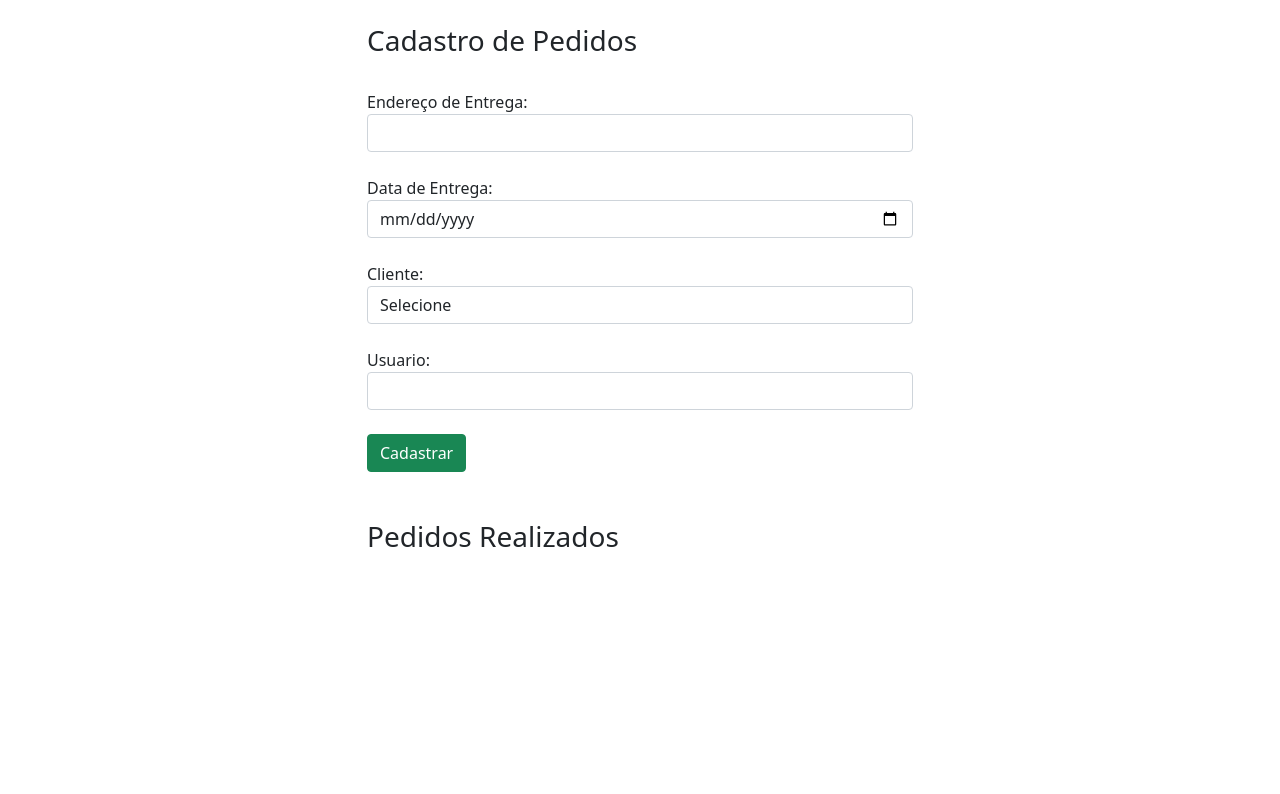
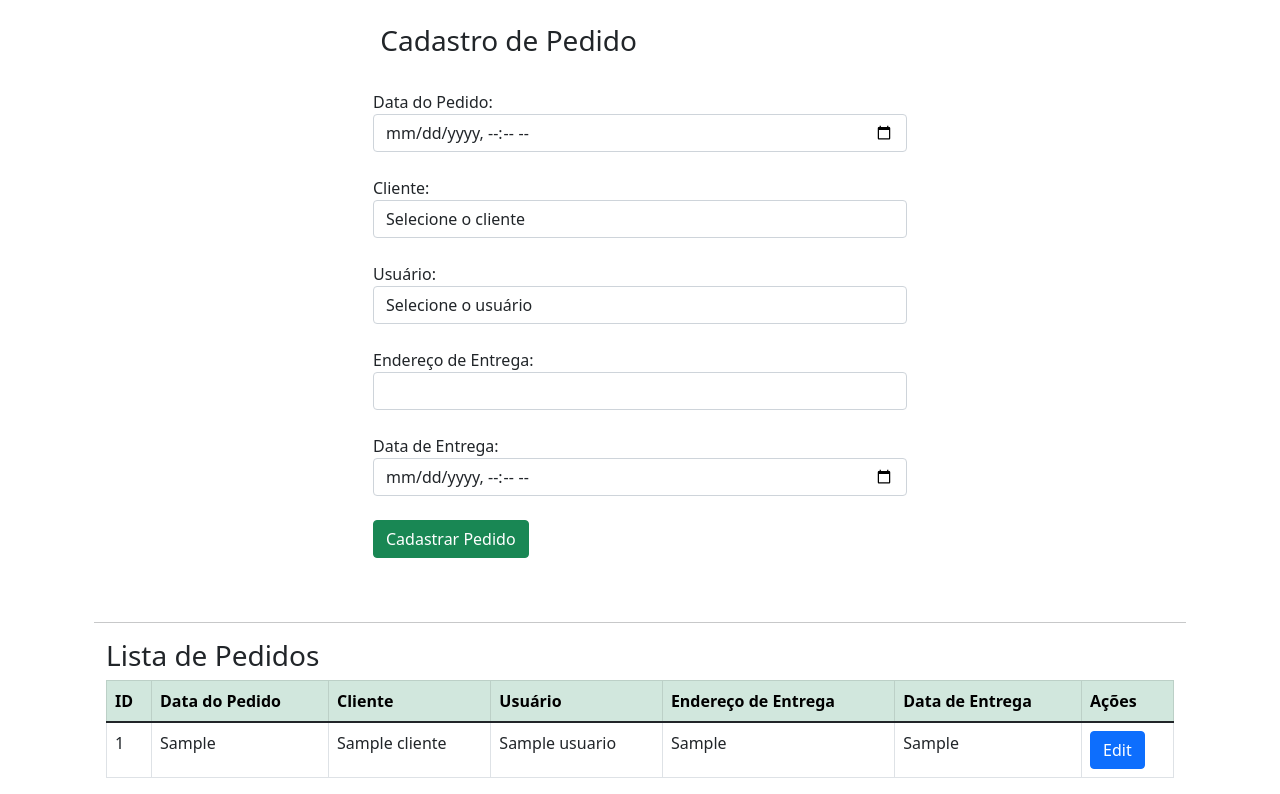
Before and after one commit to VictorH131/Projeto_AgroMalandrin_new, a PHP site: page /admin/pedidos.php in a window 1280 px wide. Shown: the part 130-924 px from the top of the page. Before the commit the page ends 677 px from the top, so only its background shows below. Run offline with PHP 8.4, Linux system fonts and the light colour scheme; tables that the repository leaves empty or names only in its code hold one stand-in row (values such as "Sample post").

Commit message:
criando e finalizando a parte inteira do Pedidos (inserção, alteração, modificação de status).

```diff
--- a/admin/compras.php
+++ b/admin/compras.php
@@ -136,7 +136,7 @@ $usuarios = $conn->query("SELECT id_usu, nome_usu FROM Usuario");
                                     <th>Prev. Entrega</th>
                                     <th>Data Entrega Efetiva</th>
                                     <th>Preço da Compra</th>
-                                    <th>Ações</th> <!-- Nova coluna Ações -->
+                                    <th>Ações</th>
                                 </tr>
                             </thead>
                             <tbody>
@@ -151,7 +151,7 @@ $usuarios = $conn->query("SELECT id_usu, nome_usu FROM Usuario");
                                         <td><?= htmlspecialchars($row['preco_compra']) ?></td>
                                         <td>
                                             <a href="edit/edit_compra.php?id=<?= $row['id_compra'] ?>" class="btn btn-primary">Edit</a>
-                                        </td> <!-- Botão de edição -->
+                                        </td>
                                     </tr>
                                 <?php endwhile; ?>
                             </tbody>
--- a/admin/erros/anotações.txt
+++ b/admin/erros/anotações.txt
@@ -21,3 +21,7 @@
    criando e finalizando a parte inteira do Produtos (inserção, alteração, modificação de status).
 
    criando e semi-finalizando da parte  do servicos (inserção, modificação de status).
+
+-- 19/10/2024
+
+   criando e finalizando a parte inteira do Pedidos (inserção, alteração, modificação de status).
--- a/admin/erros/erros_ano.txt
+++ b/admin/erros/erros_ano.txt
@@ -1,4 +1,5 @@
 -- erros
+    -- Erros corrigidos
     1 - Conseguimos inserir de primeira no banco, mas ouve alguns erros nos adicionado dos campos onde alguns deles não foram inseridos.
 
     2 - Tentamos mas deu um erro pelo nome dos campos ao adicionar na tabela
@@ -7,4 +8,7 @@
 
     21/24 - erro ao editar tabela usu, o erro estava no id que estava com o nome errado
 
-    25 -
+    25 - erro ao editar a pagina pedidos.
+
+    --Erros a corrigir
+    1 - na pagina pedidos funciona normalmente mas ao atualizar o valor não atualiza aotomaticomete para o eitor mas edita na tabela
--- a/admin/pedidos.php
+++ b/admin/pedidos.php
@@ -1,52 +1,162 @@
+<?php
+include_once 'includes/header.php';
+require_once 'includes/dbconnect.php';
+
+// Ativar exibição de erros para depuração
+error_reporting(E_ALL);
+ini_set('display_errors', 1);
+$success = '';
+$aviso = '';
+
+// Consultas para buscar os clientes e usuários
+$sql_clientes = "SELECT id_cli, nome_cli FROM Cliente";
+$clientes = $conn->query($sql_clientes);
+
+$sql_usuarios = "SELECT id_usu, nome_usu FROM Usuario";
+$usuarios = $conn->query($sql_usuarios);
+
+// Inserir/Atualizar Pedido
+if ($_SERVER["REQUEST_METHOD"] == "POST") {
+    if (isset($_POST["data_ped"], $_POST["id_cli"], $_POST["id_usu"], $_POST["endereco_entrega"], $_POST["data_entrega_ped"])) {
+        // Verifica se algum campo obrigatório está vazio
+        if (empty($_POST["data_ped"]) || empty($_POST["id_cli"]) || empty($_POST["id_usu"]) || empty($_POST["endereco_entrega"]) || empty($_POST["data_entrega_ped"])) {
+            $aviso = "Todos os campos obrigatórios devem ser preenchidos.";
+        } else {
+            // Captura dados do formulário
+            $data_ped = $_POST["data_ped"];
+            $id_cli = $_POST["id_cli"]; // ID do cliente selecionado
+            $id_usu = $_POST["id_usu"]; // ID do usuário selecionado
+            $endereco_entrega = $_POST["endereco_entrega"];
+            $data_entrega_ped = $_POST["data_entrega_ped"];
+
+            // Preparar a inserção
+            $stmt = $conn->prepare("INSERT INTO Pedido (data_ped, id_cli, id_usu, endereco_entrega, data_entrega_ped) VALUES (?, ?, ?, ?, ?)");
+
+            // Bind dos parâmetros
+            $stmt->bind_param("siiss", $data_ped, $id_cli, $id_usu, $endereco_entrega, $data_entrega_ped);
+
+            // Executar a inserção
+            if ($stmt->execute()) {
+                $success = "Pedido cadastrado com sucesso.";
+            } else {
+                $aviso = "Erro ao cadastrar pedido: " . $stmt->error;
+            }
+        }
+    } else {
+        $aviso = "Todos os campos obrigatórios devem ser preenchidos.";
+    }
+}
+
+// Consulta para buscar pedidos com join para obter os nomes de clientes e usuários
+$sql = "
+    SELECT Pedido.id_ped, Pedido.data_ped, Cliente.nome_cli, Usuario.nome_usu, Pedido.endereco_entrega, Pedido.data_entrega_ped
+    FROM Pedido
+    JOIN Cliente ON Pedido.id_cli = Cliente.id_cli
+    JOIN Usuario ON Pedido.id_usu = Usuario.id_usu
+";
+$pedidos = $conn->query($sql);
+
+?>
+
 <!DOCTYPE html>
 <html lang="pt-br">
 <head>
     <meta charset="UTF-8">
-    <meta http-equiv="X-UA-Compatible" content="IE=edge">
     <meta name="viewport" content="width=device-width, initial-scale=1.0">
-    <title>Pedido | Agro Malandrin</title>
+    <title>Pedidos | Agro Malandrin</title>
 </head>
 
-    <?php
-        include_once 'includes/header.php';
-        require_once 'includes/dbconnect.php';
-    ?>
 <body>
-    <div class="container justify-content-center">
-        <div class="row">
-            <div class="col-md-6 mx-auto">
-                <div class="box">
-                    <br><h3>Cadastro de Pedidos</h3><br>
+    <div class="container">
+        <!-- Exibir mensagens de aviso ou sucesso -->
+        <?php if (!empty($aviso)): ?>
+            <div class="alert alert-danger"><?= htmlspecialchars($aviso) ?></div>
+        <?php endif; ?>
 
-                    <form action="" method="POST">
+        <?php if (!empty($success)): ?>
+            <div class="alert alert-success"><?= htmlspecialchars($success) ?></div>
+        <?php endif; ?>
 
-                        <input type="hidden" name="id_ped" value="">
+        <div class="container">
+            <div class="row">
+                <div class="col-md-6 mx-auto">
+                    <div class="box">
+                        <br><h3><i class="glyphicon glyphicon-plus"></i>&nbsp;Cadastro de Pedido</h3><br>
 
-                        <input type="hidden" name="data_ped" value="">
+                        <!-- Inicio do Formulario de Pedidos -->
+                        <form action="pedidos.php" method="POST">
+                            <label for="data_ped">Data do Pedido:</label>
+                            <input type="datetime-local" id="data_ped" name="data_ped" required class="form-control"><br>
 
-                        <label for="endereco_entrega">Endereço de Entrega:</label><br>
-                        <input type="text" name="endereco_entrega" value="" required class="form-control"><br>
+                            <label for="id_cli">Cliente:</label>
+                            <select id="id_cli" name="id_cli" required class="form-control">
+                                <option value="" disabled selected>Selecione o cliente</option>
+                                <?php while ($row = $clientes->fetch_assoc()): ?>
+                                    <option value="<?= $row['id_cli'] ?>"><?= htmlspecialchars($row['nome_cli']) ?></option>
+                                <?php endwhile; ?>
+                            </select><br>
 
-                        <label for="data_entrega_ped">Data de Entrega:</label><br>
-                        <input type="date" name="data_entrega_ped" value="" class="form-control"><br>
+                            <label for="id_usu">Usuário:</label>
+                            <select id="id_usu" name="id_usu" required class="form-control">
+                                <option value="" disabled selected>Selecione o usuário</option>
+                                <?php while ($row = $usuarios->fetch_assoc()): ?>
+                                    <option value="<?= $row['id_usu'] ?>"><?= htmlspecialchars($row['nome_usu']) ?></option>
+                                <?php endwhile; ?>
+                            </select><br>
 
-                        <label for="id_cli">Cliente:</label>
-                        <select name="id_cli" required class="form-control">
-                            <option value="">Selecione</option>
-                            <?php
+                            <label for="endereco_entrega">Endereço de Entrega:</label>
+                            <input type="text" id="endereco_entrega" name="endereco_entrega" required class="form-control"><br>
 
-                            ?>
-                        </select><br>
+                            <label for="data_entrega_ped">Data de Entrega:</label>
+                            <input type="datetime-local" id="data_entrega_ped" name="data_entrega_ped" required class="form-control"><br>
 
-                        <label for="id_usu">Usuario:</label><br>
-                        <input name="id_usu" value="" class="form-control"><br>
-
-                        <button type="submit" class="btn btn-success">Cadastrar</button>
-                    </form><br><br>
-
-                    <h3>Pedidos Realizados</h3>
+                            <button type="submit" class="btn btn-success">Cadastrar Pedido</button>
+                        </form><br><br>
+                        <!-- Fim do Formulario de Pedidos -->
+                    </div>
                 </div>
             </div>
+            <hr>
+
+            <!-- Tabela de Pedidos -->
+            <div class="container">
+                <div class="row">
+                    <div class="box">
+                        <h3>Lista de Pedidos</h3>
+                        <div class="table-responsive">
+                            <table class="table table-bordered">
+                                <thead>
+                                    <tr class="table-success">
+                                        <th>ID</th>
+                                        <th>Data do Pedido</th>
+                                        <th>Cliente</th>
+                                        <th>Usuário</th>
+                                        <th>Endereço de Entrega</th>
+                                        <th>Data de Entrega</th>
+                                        <th>Ações</th>
+                                    </tr>
+                                </thead>
+                                <tbody>
+                                     <?php while ($row = $pedidos->fetch_assoc()): ?>
+                                    <tr>
+                                        <td><?= $row['id_ped'] ?></td>
+                                        <td><?= $row['data_ped'] ?></td>
+                                        <td><?= htmlspecialchars($row['nome_cli']) ?></td>
+                                        <td><?= htmlspecialchars($row['nome_usu']) ?></td>
+                                        <td><?= $row['endereco_entrega'] ?></td>
+                                        <td><?= $row['data_entrega_ped'] ?></td>
+                                        <td>
+                                            <a href="edit/edit_ped.php?id=<?= $row['id_ped'] ?>" class="btn btn-primary">Edit</a>
+                                        </td>
+                                    </tr>
+                                    <?php endwhile; ?>
+                                </tbody>
+                            </table>
+                        </div>
+                    </div>
+                </div>
+            </div>
+
         </div>
     </div>
 </body>
```
Also changed, not shown: admin/edit/edit_ped.php (added, +132 -0 lines).
